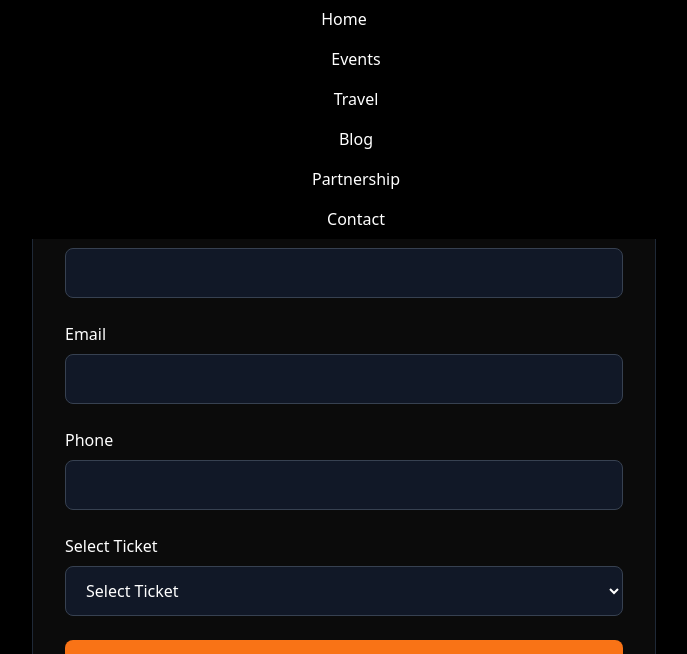
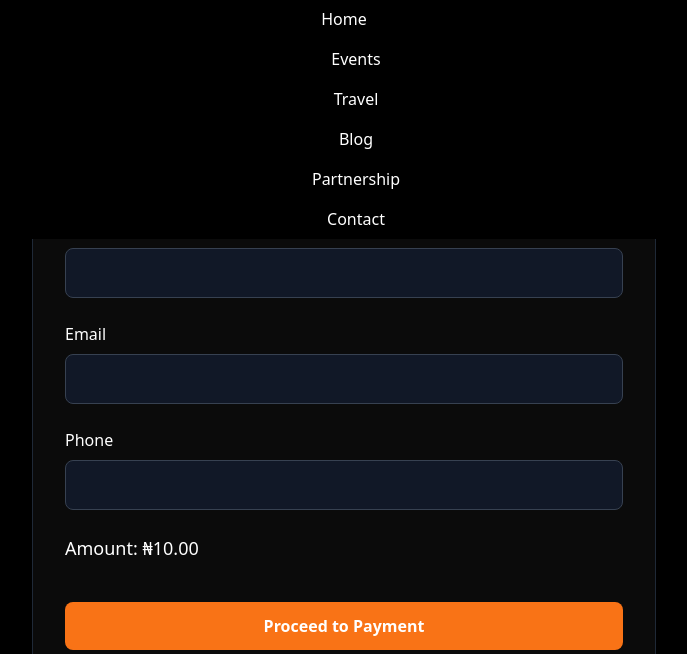
Before and after one commit to josephsam-dev/dk-experiences, a Django app: page /travel/buy-ticket/1/ in a window 1280 px wide. Shown: the part 65-719 px from the top of the page, without its empty margins (296-983 px from the left). Run offline with Django 5.2, Linux system fonts and the light colour scheme; tables that the repository leaves empty hold one stand-in row (values such as "Sample post"); some libraries are stand-ins or nearby versions.

Commit message:
Remove ticketSelect and fix payment

```diff
--- a/travel/templates/travel/buy_ticket.html
+++ b/travel/templates/travel/buy_ticket.html
@@ -35,21 +35,9 @@ class="w-full bg-gray-900 border border-gray-700 rounded-lg px-4 py-3">
 
 <!-- TICKET TYPE -->
 <div>
-<label class="block mb-2">Select Ticket</label>
-
-<select id="ticketSelect"
-    class="w-full bg-gray-900 border border-gray-700 rounded-lg px-4 py-3">
-
-    <option value="">Select Ticket</option>
-
-    {% for ticket in tickets %}
-    <option value="{{ ticket.price }}" data-id="{{ ticket.id }}">
-        {{ ticket.name }} - ₦{{ ticket.price }}
-    </option>
-    {% endfor %}
-
-</select>
-
+<p class="mb-4 text-lg">
+    Amount: ₦{{ package.price }}
+</p>
 </div>
 
 <!-- BUTTON -->
@@ -75,9 +63,8 @@ function payWithPaystack() {
     let email = document.querySelector("input[type='email']").value;
     let phone = document.querySelector("input[type='tel']").value;
 
-    let ticketSelect = document.getElementById("ticketSelect");
-    let amount = ticketSelect.value;
-    let ticketId = ticketSelect.options[ticketSelect.selectedIndex]?.dataset.id;
+   let amount = "{{ package.price }}";
+let ticketId = "{{ package.id }}";
 
     if (!name || !email || !phone) {
         alert("Please fill all fields");
```
